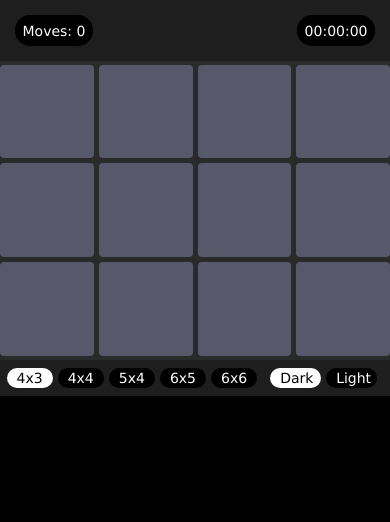
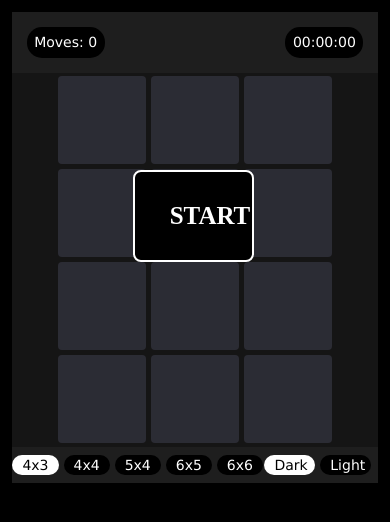
Before and after one commit to Rimeey/memorygame, a React (Create React App) app: page / in a window 390 px wide. Shown: the top 522 px of the page. Built offline with nearby package versions, Linux system fonts and the light colour scheme.

Commit message:
Overlay++

```diff
--- a/src/Context.js
+++ b/src/Context.js
@@ -1,10 +1,14 @@
-import { createContext, useState } from "react";
+import { createContext, useState, useEffect } from "react";
 
 export const Memory = createContext();
 
 export const Context = ({ children }) => {
 
-    const [setting_size, setSetting_size] = useState({count: 12, width: "24%"});
+    const [play, setPlay] = useState(false);
+
+    const [moves, setMoves] = useState(0);
+
+    // Cards generate
 
     function shuffleArray(array) {
         for (let i = array.length - 1; i > 0; i--) {
@@ -14,12 +18,18 @@ export const Context = ({ children }) => {
         return array;
     }
 
+    // Click buttons
+
     function button_style(button) {
         for (const child of button.parentNode.childNodes) {
             child.classList.remove('button-light');
         }
         button.classList.add('button-light');
     }
+
+    // Setting size
+
+    const [setting_size, setSetting_size] = useState({ count: 12, width: "24%" });
 
     function handle_click_size(e) {
         button_style(e.target);
@@ -35,10 +45,50 @@ export const Context = ({ children }) => {
         const settings = buttonSettings[e.target.textContent];
         if (settings) {
             setSetting_size(settings);
+            setPlay(false);
+            setMoves(0);
+            setTimer(0);
+            setOverlay('block');
         }
     }
 
-    const value = { shuffleArray, handle_click_size, setting_size, setSetting_size };
+    // Overlay
+
+    const [overlay, setOverlay] = useState('block');
+
+    // Timer
+
+    const [timer, setTimer] = useState(0);
+
+    useEffect(() => {
+        if (play) {
+            const seconds = setInterval(() => {
+                setTimer(timer => timer + 1);
+            }, 1000);
+            return () => {
+                clearInterval(seconds);
+            };
+        }
+    }, [play])
+
+    const clear_timer = (seconds) => {
+        const sign = seconds < 0 ? "-" : "";
+        return sign + new Date(Math.abs(seconds) * 1000).toISOString().substr(11, 8);
+    };
+
+    function handle_timer() {
+        setOverlay('none')
+        setPlay(true);
+    }
+
+    const value = {
+        shuffleArray,
+        handle_click_size, setting_size, setSetting_size,
+        timer, setTimer, clear_timer, handle_timer,
+        moves, setMoves,
+        play, setPlay,
+        overlay, setOverlay
+    };
 
     return (
         <Memory.Provider value={value}>{children}</Memory.Provider>
--- a/src/PlaygroundBlock/PlaygroundBlock.jsx
+++ b/src/PlaygroundBlock/PlaygroundBlock.jsx
@@ -3,6 +3,7 @@ import OneCard from './OneCard';
 import allPics from '../AllPic';
 import { useContext } from 'react';
 import { Memory } from '../Context.js';
+import StartgameBlock from '../StartgameBlock/StartgameBlock.jsx';
 
 export default function PlaygroundBlock() {
 
@@ -12,9 +13,12 @@ export default function PlaygroundBlock() {
 
     return (
         <div className='playground'>
-            {shuffledImages.slice(0, setting_size.count).map((imageUrl, index) => (
-                <OneCard url={imageUrl} key={index}></OneCard>
-            ))}
+            <div className='cards'>
+                {shuffledImages.slice(0, setting_size.count).map((imageUrl, index) => (
+                    <OneCard url={imageUrl} key={index}></OneCard>
+                ))}
+            </div>
+            <StartgameBlock></StartgameBlock>
         </div>
     );
 }
--- a/src/PlaygroundBlock/playgroundblock.scss
+++ b/src/PlaygroundBlock/playgroundblock.scss
@@ -1,4 +1,6 @@
 .playground {
+    position: relative;
+    .cards {
         background-color: #2a2a2a;
         display: flex;
         flex-direction: row;
@@ -6,7 +8,6 @@
         justify-content: center;
         gap: 5px;
         padding: 1% 0;
-
         .card {
             position: relative;
             display: inline-block;
@@ -17,3 +18,4 @@
             }
         }
     }
+}
--- /dev/null
+++ b/src/StartgameBlock/StartgameBlock.jsx
@@ -0,0 +1,12 @@
+import './startgameblock.scss';
+import { useContext } from 'react';
+import { Memory } from '../Context';
+
+export default function StartgameBlock() {
+    const { overlay, handle_timer } = useContext(Memory);
+    return (
+        <div className="overlay" style={{ display: overlay }}>
+            <div className='start' onClick={() => handle_timer()}>START</div>
+        </div>
+    );
+}
--- /dev/null
+++ b/src/StartgameBlock/startgameblock.scss
@@ -0,0 +1,38 @@
+.overlay {
+    position: absolute;
+    top: 0;
+    right: 0;
+    width: 100%;
+    height: 100%;
+    background-color: rgba(0, 0, 0, 0.5);
+
+    .start {
+        background-color: #000;
+        box-sizing: border-box;
+        font-weight: 700;
+        text-align: center;
+        color: #fff;
+        position: absolute;
+        border-radius: 8px;
+        border: 2px solid #fff;
+        font-size: 25px;
+        user-select: none;
+        cursor: pointer;
+
+        width: 28%;
+        top: 34%;
+        left: 36%;
+        padding: 20px 70px;
+    }
+}
+
+@media screen and (max-width: 1024px) {
+    .overlay {
+        .start {
+            width: 33%;
+            left: 33%;
+            top: 26%;
+            padding: 30px 35px;
+        }
+    }
+}
--- a/src/StatisticsBlock/StatisticsBlock.jsx
+++ b/src/StatisticsBlock/StatisticsBlock.jsx
@@ -1,11 +1,15 @@
 import './statisticsblock.scss';
+import { useContext } from 'react';
+import { Memory } from '../Context';
 
 export default function StatisticsBlock() {
+    const { timer, clear_timer, moves } = useContext(Memory);
+
     return (
         <div className="statistics">
             <div className="elements">
-                <div className="moves">Moves: 0</div>
-                <div className="timer">00:00:00</div>
+                <div className="moves">Moves: {moves}</div>
+                <div className="timer">{clear_timer(timer)}</div>
             </div>
         </div>
     );
--- a/src/app.scss
+++ b/src/app.scss
@@ -9,6 +9,7 @@ body {
 }
 
 #root {
+    padding: 3%;
     margin: 0 auto;
     max-width: 900px;
     display: flex;
```
Lines whose indentation alone changed are shown as unchanged.
